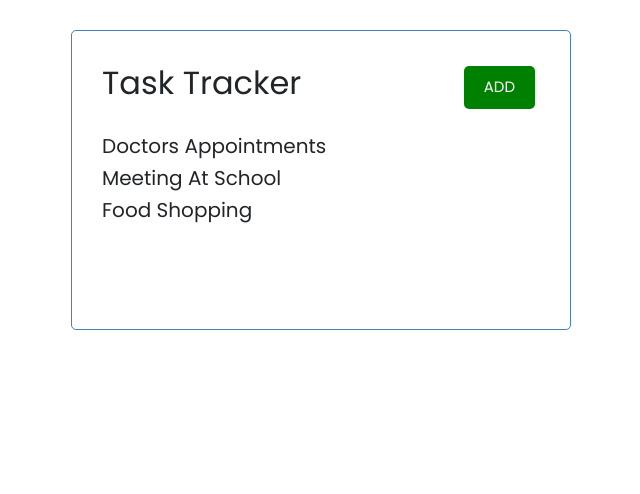
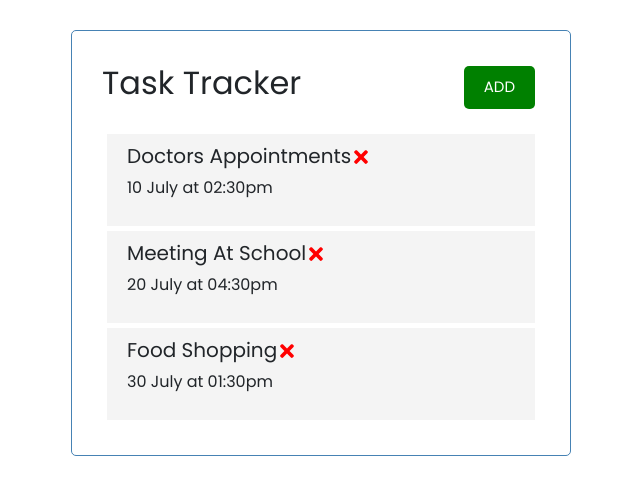
Before and after one commit to iqbal9865/Task-Tracker, a React (Create React App) app: page / in a window 1280 px wide. Shown: the top 494 px of the page, without its empty margins (319-959 px from the left). Built offline with nearby package versions, Linux system fonts and the light colour scheme.

Commit message:
delete tasks

```diff
--- a/package.json
+++ b/package.json
@@ -8,6 +8,7 @@
     "@testing-library/user-event": "^12.8.3",
     "react": "^17.0.2",
     "react-dom": "^17.0.2",
+    "react-icons": "^4.2.0",
     "react-scripts": "4.0.3",
     "web-vitals": "^1.1.2"
   },
--- a/src/App.js
+++ b/src/App.js
@@ -1,12 +1,42 @@
 import React from 'react';
 import Header from './components/Header'
 import Tasks from './components/Tasks'
+import { useState } from 'react';
 function App() {
+
+  const [tasks, setTasks] = useState([{
+    id: 1,
+    text: 'Doctors Appointments',
+    day: '10 July at 02:30pm',
+    remainder: true,
+},
+{
+    id: 2,
+    text: 'Meeting At School',
+    day: '20 July at 04:30pm',
+    remainder: true,
+},
+{
+    id: 3,
+    text: 'Food Shopping',
+    day: '30 July at 01:30pm',
+    remainder: false,
+}])
+
+
+//Delete Tasks
+const DeleteTask = (id) => {
+  setTasks(tasks.filter((task)=> task.id !== id))
+}
 
   return (
     <div className="container">
         <Header title="Task Tracker"/>
-        <Tasks />
+        {
+          tasks.length ?
+          <Tasks tasks={tasks} DeleteTask={DeleteTask} />
+          : <p style={{color:'green'}}>No Task Here</p>
+        }
     </div>
   );
 }
--- /dev/null
+++ b/src/components/Task.js
@@ -0,0 +1,14 @@
+import React from 'react';
+import {FaTimes} from 'react-icons/fa'
+const Task = ({task, DeleteTask}) => {
+    return (
+        <div className='task'>
+            <h5>{task.text}
+            <FaTimes onClick={() => DeleteTask(task.id)} className='' style={{color:'red', cursor: 'pointer'}} />
+            </h5>
+            <p>{task.day}</p>
+        </div>
+    );
+};
+
+export default Task;
--- a/src/components/Tasks.js
+++ b/src/components/Tasks.js
@@ -1,28 +1,11 @@
-import React, { useState } from 'react';
+import Task from "./Task";
 
-const Tasks = () => {
-    const [tasks, setTasks] = useState([{
-        id: 1,
-        text: 'Doctors Appointments',
-        day: '10 July at 02:30pm',
-        remainder: true,
-    },
-    {
-        id: 2,
-        text: 'Meeting At School',
-        day: '20 July at 04:30pm',
-        remainder: true,
-    },
-    {
-        id: 3,
-        text: 'Food Shopping',
-        day: '30 July at 01:30pm',
-        remainder: false,
-    }])
+const Tasks = ({ tasks, DeleteTask }) => {
+
     return (
         <div>
             {
-                tasks.map((task) => <h5 key={task.id}>{task.text}</h5>)
+                tasks.map((task) => <Task key={task.id} task={task} DeleteTask={DeleteTask} />)
             }
         </div>
     )
```
Also changed, not shown: src/App.css (deleted, +0 -38 lines), 1 other file (tests, documents, lock files or other folders).
